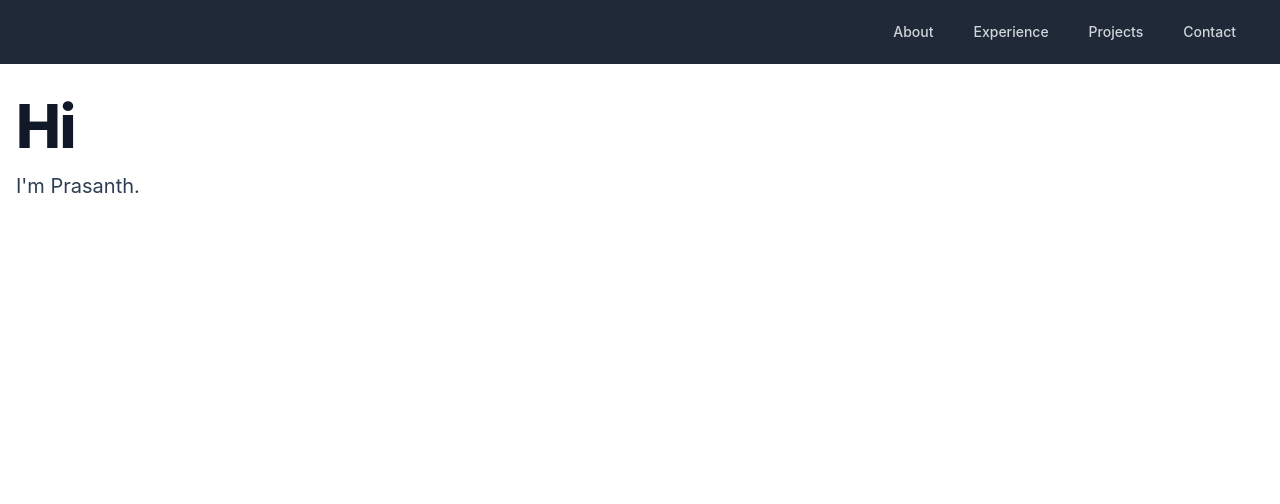
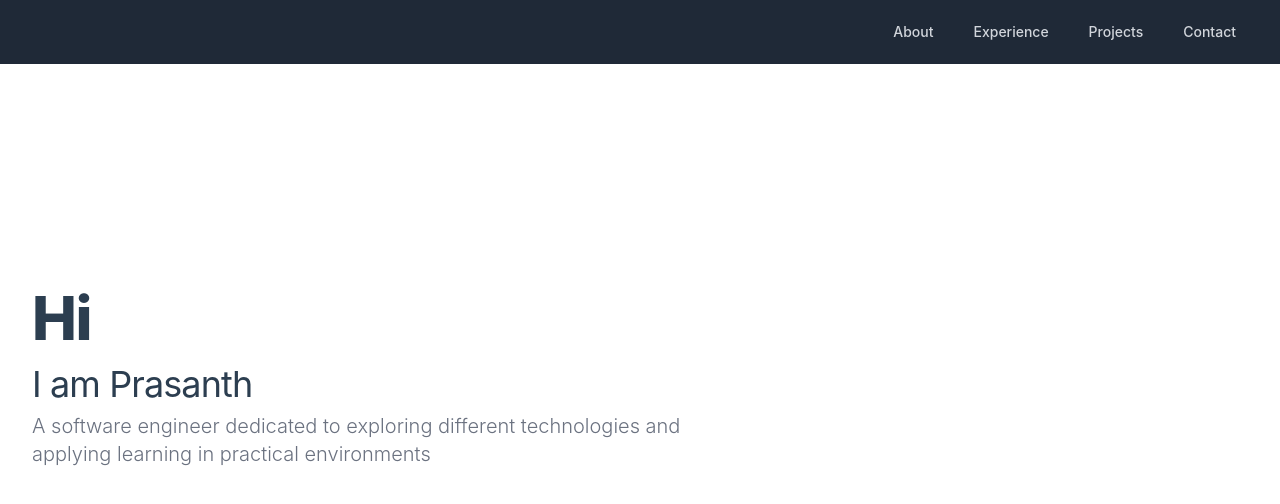
Before and after one commit to devireddyprasanth22/personal_website, a Vue app in the folder app/: page / in a window 1280 px wide. Shown: the top 504 px of the page. Built offline with nearby package versions, Linux system fonts and the light colour scheme; the HTML template or start-up script is replaced by a standard one.

Commit message:
hero intro

```diff
--- a/app/src/components/HeroSection.vue
+++ b/app/src/components/HeroSection.vue
@@ -1,13 +1,20 @@
 <template>
+    <section class="py-32">
     <div class="max-w-screen-xl px-4 py-8 mx-auto">
 
-        <h1 class="mb-4 text-4xl font-extrabold tracking-tight leading-none text-gray-900 md:text-5xl lg:text-6xl dark:text-white">Hi</h1>
-        <!-- Header -->
-		<p class="flex flex-col select-none font-extrabold text-main text-lg leading-none h-[10vw] ssm:h-[50px] mt-[5px]">
-			<span class="ssm:text-[40px] select-none text-xl text-main ">
-				I'm
-				<span class="hover:text-accent">Prasanth.</span>
-			</span>
-		</p>
+        <div class="grid max-w-screen-xl px-4 py-8 mx-auto lg:gap-8 xl:gap-0 lg:py-16 lg:grid-cols-12">
+        <div class="mr-auto place-self-center lg:col-span-7">
+            <h1 class="max-w-2xl mb-4 text-4xl font-extrabold tracking-tight leading-none md:text-5xl xl:text-6xl dark:text-white">Hi</h1>
+            <h2 class="max-w-xl mb-2 text-2xl tracking-tight leading-none md:text-5xl xl:text-4xl dark:text-white">I am Prasanth</h2>
+            <span class="ssm:text-[40px] select-none text-xl text-main ">
+            <p class="max-w-2xl mb-6 font-light text-gray-500 lg:mb-8 md:text-lg lg:text-xl dark:text-gray-400">A software engineer dedicated to exploring different technologies and applying learning in practical environments</p>
+        </span>
+        </div>
+        </div>
     </div>
+</section>
 </template>
+<script>
+</script>
+<style scoped>
+</style>
```
